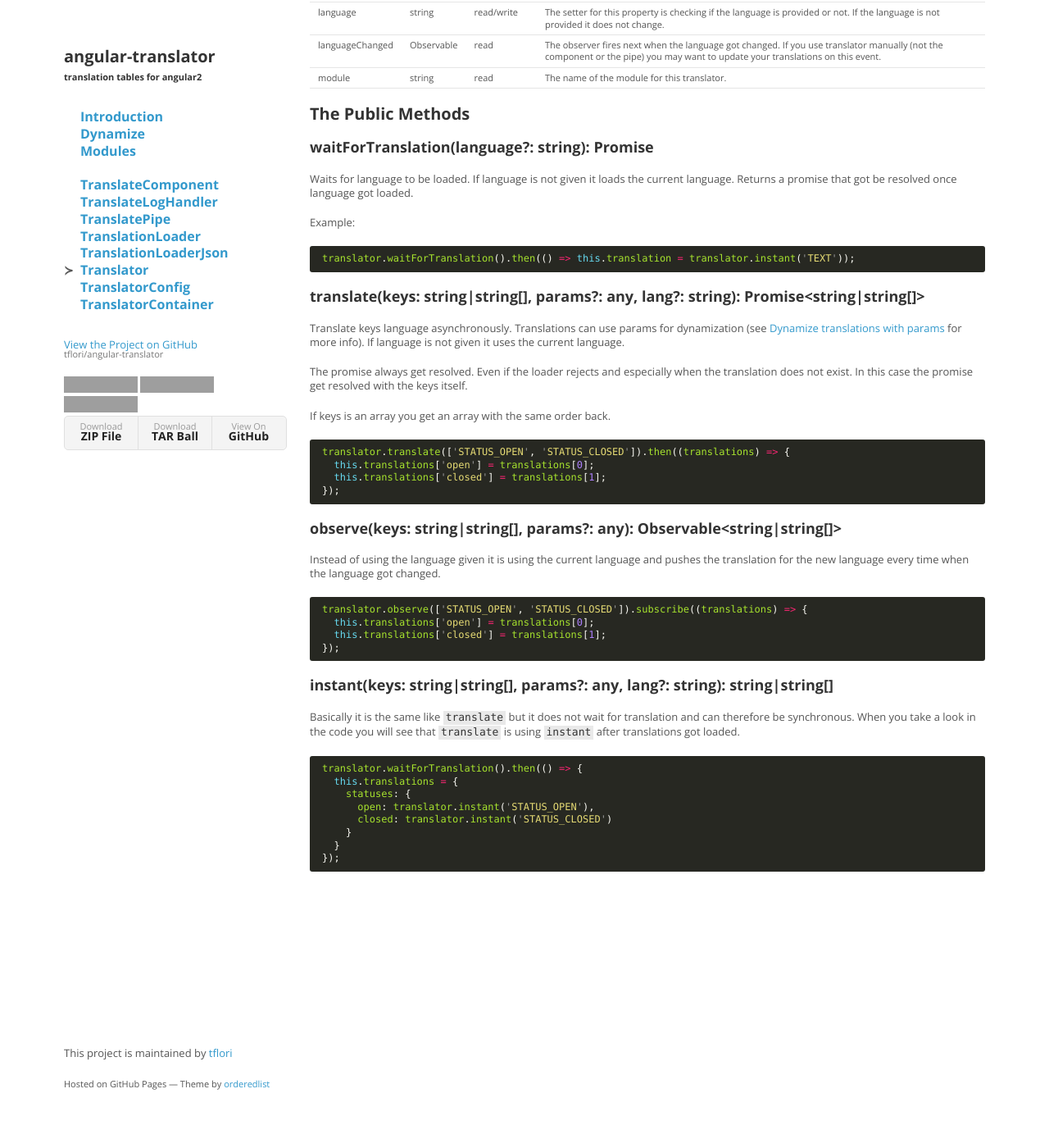
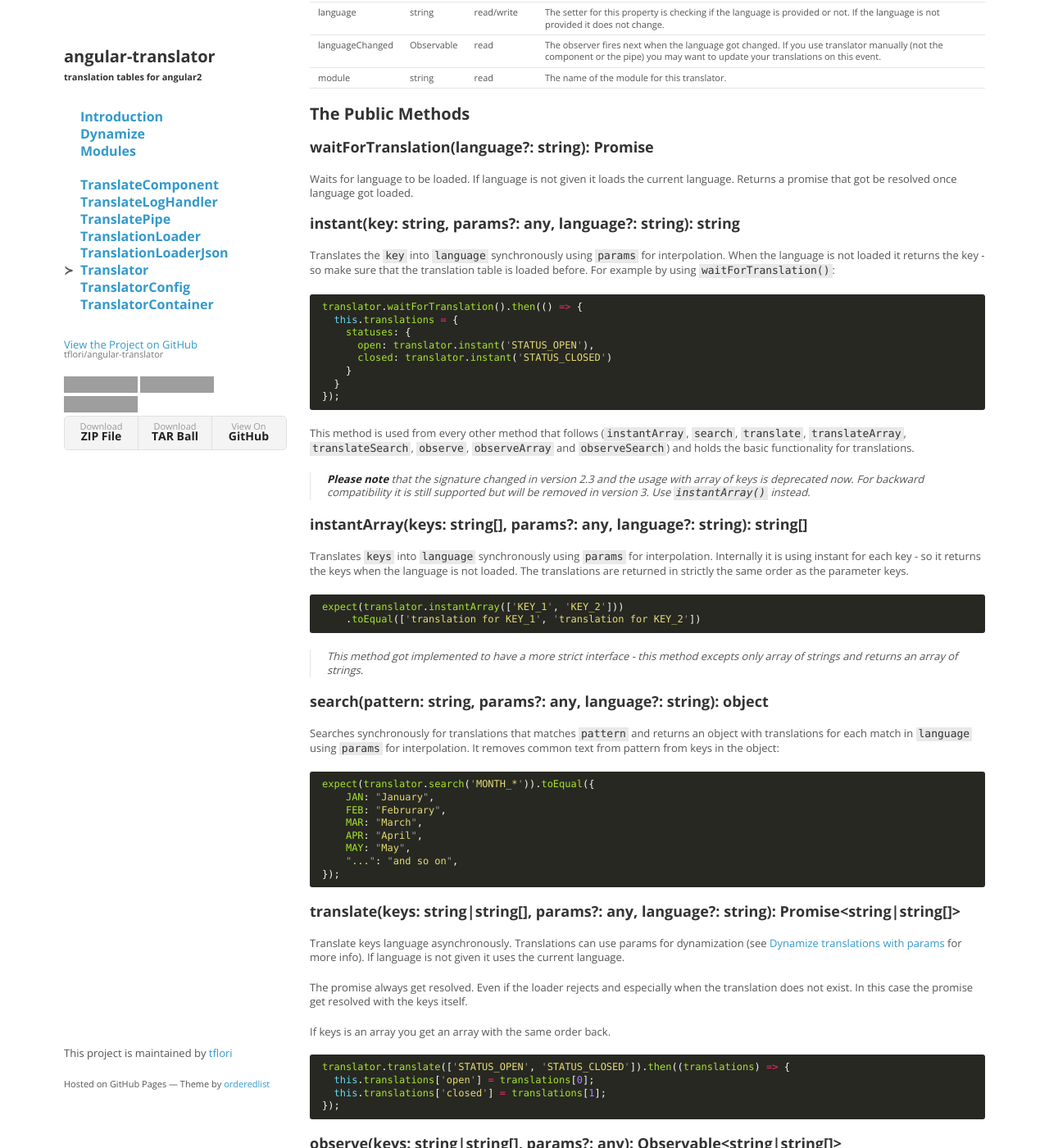
Before and after one commit to tflori/angular-translator, a Jekyll site: the page built from docs/Translator.md, in a window 1280 px wide and 1400 px high, scrolled down 247 px. Shown: the whole window at 82% size. Built offline with Jekyll 4.4.1, drawn with Linux system fonts in a browser that asks for light colours; some of the changed text lies outside the part shown; grey boxes are pictures that could not be loaded.

Commit message:
documentation for version 2.3

````diff
--- a/docs/Translator.md
+++ b/docs/Translator.md
@@ -24,13 +24,59 @@ this class.
 Waits for language to be loaded. If language is not given it loads the current language. Returns a promise that got be
 resolved once language got loaded.
 
-Example:
+### instant(key: string, params?: any, language?: string): string
+
+Translates the `key` into `language` synchronously using `params` for interpolation. When the language is not loaded it
+returns the key - so make sure that the translation table is loaded before. For example by using `waitForTranslation()`:
 
 ```ts
-translator.waitForTranslation().then(() => this.translation = translator.instant('TEXT'));
+translator.waitForTranslation().then(() => {
+  this.translations = {
+    statuses: {
+      open: translator.instant('STATUS_OPEN'),
+      closed: translator.instant('STATUS_CLOSED')
+    }
+  }
+});
 ```
 
-### translate(keys: string|string[], params?: any, lang?: string): Promise<string|string[]>
+This method is used from every other method that follows (`instantArray`, `search`, `translate`, `translateArray`,
+`translateSearch`, `observe`, `observeArray` and `observeSearch`) and holds the basic functionality for translations.
+
+> **Please note** that the signature changed in version 2.3 and the usage with array of keys is deprecated now. For
+> backward compatibility it is still supported but will be removed in version 3. Use `instantArray()` instead.
+
+### instantArray(keys: string[], params?: any, language?: string): string[]
+
+Translates `keys` into `language` synchronously using `params` for interpolation. Internally it is using instant for
+each key - so it returns the keys when the language is not loaded. The translations are returned in strictly the same
+order as the parameter keys.
+
+```ts
+expect(translator.instantArray(['KEY_1', 'KEY_2']))
+    .toEqual(['translation for KEY_1', 'translation for KEY_2'])
+```
+
+> This method got implemented to have a more strict interface - this method excepts only array of strings and returns
+> an array of strings.
+
+### search(pattern: string, params?: any, language?: string): object
+
+Searches synchronously for translations that matches `pattern` and returns an object with translations for each match
+in `language` using `params` for interpolation. It removes common text from pattern from keys in the object:
+
+```ts
+expect(translator.search('MONTH_*')).toEqual({
+    JAN: "January",
+    FEB: "Februrary",
+    MAR: "March",
+    APR: "April",
+    MAY: "May",
+    "...": "and so on",
+});
+```
+
+### translate(keys: string|string[], params?: any, language?: string): Promise<string|string[]>
 
 Translate keys language asynchronously. Translations can use params for dynamization (see
 [Dynamize translations with params](docs/dynamize.md) for more info). If language is not given it uses the current
@@ -60,7 +106,7 @@ translator.observe(['STATUS_OPEN', 'STATUS_CLOSED']).subscribe((translations) =>
 });
 ```
 
-### instant(keys: string|string[], params?: any, lang?: string): string|string[]
+### instant(keys: string|string[], params?: any, language?: string): string|string[]
 
 Basically it is the same like `translate` but it does not wait for translation and can therefore be synchronous. When
 you take a look in the code you will see that `translate` is using `instant` after translations got loaded.
````
